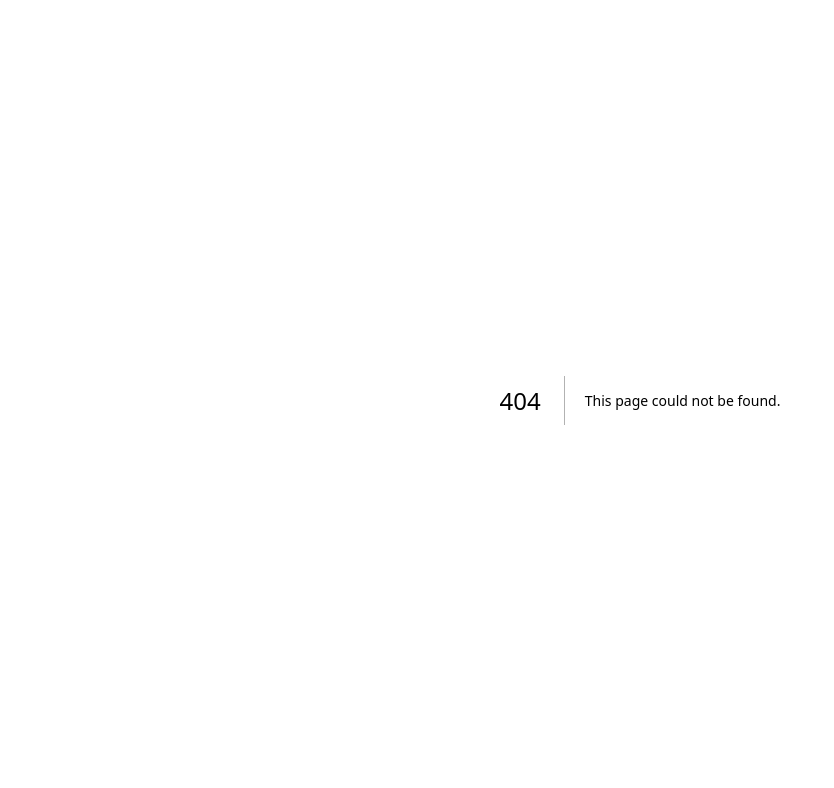
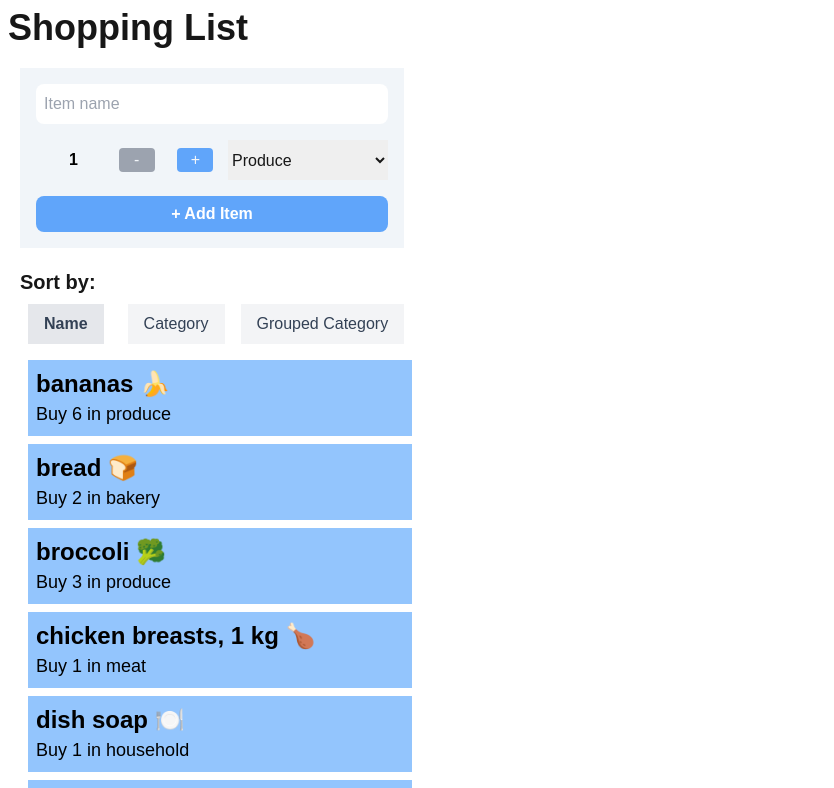
Before and after one commit to TL610/cprg306-assignments, a Next.js app: page /week-11 in a window 1280 px wide. Before the commit this address had no page. Shown: the top 788 px of the page, without its empty margins (0-834 px from the left). Built offline with nearby package versions, Linux system fonts and the light colour scheme.

Commit message:
week-11 startup

```diff
--- /dev/null
+++ b/app/week-11/item-list.js
@@ -0,0 +1,107 @@
+"use client";
+
+import { useState } from "react";
+import Item from "./item";
+
+export default function ItemList({ items }) {
+  // State Variable
+  const [sortBy, setSortBy] = useState("name");
+
+  // Create a copy of the items array
+
+  // Sort items by name or category
+  if (sortBy === "category") {
+    items.sort((a, b) => a.category.localeCompare(b.category));
+  } else if (sortBy === "grouped category") {
+    // Group items by category and sort categories and items alphabetically
+    items = items.reduce((acc, item) => {
+      if (!acc[item.category]) {
+        acc[item.category] = [];
+      }
+      acc[item.category].push(item);
+      return acc;
+    }, {});
+
+    // Sort categories alphabetically
+    items = Object.keys(items)
+      .sort()
+      .reduce((acc, category) => {
+        // Sort items within each category alphabetically
+        acc[category] = items[category].sort((a, b) =>
+          a.name.localeCompare(b.name)
+        );
+        return acc;
+      }, {});
+  } else {
+    items.sort((a, b) => a.name.localeCompare(b.name));
+  }
+
+  return (
+    <section className="m-5">
+      <h2 className="text-xl font-bold">Sort by:</h2>
+      <div className="flex space-x-4">
+        <button
+          className={`px-4 py-2  m-2 text-slate-700 ${
+            sortBy === "name" ? " bg-gray-200 font-bold " : " bg-gray-100 "
+          }`}
+          onClick={() => setSortBy("name")}
+        >
+          Name
+        </button>
+
+        <button
+          className={`px-4 py-2 m-2 text-slate-700${
+            sortBy === "category" ? " bg-gray-200 font-bold " : " bg-gray-100 "
+          }`}
+          onClick={() => setSortBy("category")}
+          //onClick={(e) => handleClick(e)}
+        >
+          Category
+        </button>
+
+        <button
+          className={`px-4 py-2 m-2 text-slate-700${
+            sortBy === "grouped category"
+              ? " bg-gray-200 font-bold "
+              : " bg-gray-100 "
+          }`}
+          onClick={() => setSortBy("grouped category")}
+        >
+          Grouped Category
+        </button>
+      </div>
+      {sortBy === "grouped category" ? (
+        Object.keys(items).map((category) => (
+          <div className="m-2" key={category}>
+            <h2 className="font-bold capitalize text-3xl">{category}</h2>
+            <ul>
+              {items[category].map((item) => (
+                <li key={item.id}>
+                  <Item
+                    key={item.id}
+                    name={item.name}
+                    quantity={item.quantity}
+                    category={item.category}
+                  />
+                </li>
+              ))}
+            </ul>
+          </div>
+        ))
+      ) : (
+        <ul>
+          {items.map((item) => (
+            <li key={item.id}>
+              <Item
+                key={item.id}
+                name={item.name}
+                quantity={item.quantity}
+                category={item.category}
+              />
+            </li>
+          ))}
+        </ul>
+      )}
+    </section>
+  );
+}
--- /dev/null
+++ b/app/week-11/item.js
@@ -0,0 +1,12 @@
+export default function Item({ name, quantity, category }) {
+  return (
+    <section className="m-2 p-2 w-96 bg-blue-300 text-black ">
+      <ul>
+        <p className="text-2xl font-bold">{name}</p>
+        <li className="text-lg">
+          Buy {quantity} in {category}
+        </li>
+      </ul>
+    </section>
+  );
+}
--- /dev/null
+++ b/app/week-11/items.json
@@ -0,0 +1,74 @@
+[
+  {
+    "id": "1h2GJKH12gkHG31h1H",
+    "name": "milk, 4 L 🥛",
+    "quantity": 1,
+    "category": "dairy"
+  },
+  {
+    "id": "2KJH3k2j3H1k2J3K1H",
+    "name": "bread 🍞",
+    "quantity": 2,
+    "category": "bakery"
+  },
+  {
+    "id": "3h2KJH3k2j3H1k2J3",
+    "name": "eggs, dozen 🥚",
+    "quantity": 2,
+    "category": "dairy"
+  },
+  {
+    "id": "4k2J3K1H2GJKH12gk",
+    "name": "bananas 🍌",
+    "quantity": 6,
+    "category": "produce"
+  },
+  {
+    "id": "5H1h1H2KJH3k2j3H",
+    "name": "broccoli 🥦",
+    "quantity": 3,
+    "category": "produce"
+  },
+  {
+    "id": "6H1k2J3K1H2GJKH1",
+    "name": "chicken breasts, 1 kg 🍗",
+    "quantity": 1,
+    "category": "meat"
+  },
+  {
+    "id": "7gkHG31h1H2KJH3k",
+    "name": "pasta sauce 🍝",
+    "quantity": 3,
+    "category": "canned goods"
+  },
+  {
+    "id": "8j3H1k2J3K1H2GJK",
+    "name": "spaghetti, 454 g 🍝",
+    "quantity": 2,
+    "category": "dry goods"
+  },
+  {
+    "id": "9H12gkHG31h1H2KJ",
+    "name": "toilet paper, 12 pack 🧻",
+    "quantity": 1,
+    "category": "household"
+  },
+  {
+    "id": "10H3k2j3H1k2J3K1",
+    "name": "paper towels, 6 pack",
+    "quantity": 1,
+    "category": "household"
+  },
+  {
+    "id": "11k2J3K1H2GJKH12",
+    "name": "dish soap 🍽️",
+    "quantity": 1,
+    "category": "household"
+  },
+  {
+    "id": "12GJKH12gkHG31h1",
+    "name": "hand soap 🧼",
+    "quantity": 4,
+    "category": "household"
+  }
+]
--- /dev/null
+++ b/app/week-11/new-item.js
@@ -0,0 +1,127 @@
+"use client";
+import { useState } from "react";
+
+export default function NewItem({ onAddItem }) {
+  const [name, setName] = useState("");
+  const [quantity, setQuantity] = useState(1);
+  const [category, setCategory] = useState("Produce");
+
+  const increment = () => {
+    setQuantity(quantity + 1);
+  };
+  const decrement = () => {
+    setQuantity(quantity - 1);
+  };
+
+  const reset = () => {
+    setName("");
+    setQuantity(1);
+    setCategory("Produce");
+  };
+
+  const handleSubmit = (event) => {
+    // Prevent the default form submission behavior
+    event.preventDefault();
+
+    //id should be a random string.
+    //Create an item object with the current values of name, quantity, and category.
+    const item = {
+      id: Math.floor(Math.random() * 1000),
+      name: name,
+      quantity: quantity,
+      category: category,
+    };
+    //Log the item object to the console
+    console.log("Item:", item);
+    // Call the onAddItem function prop with the item object as an argument
+    onAddItem(item);
+    // Reset the state variables to their initial values
+    reset();
+  };
+
+  return (
+    // Line 1
+    <div
+      className="
+    bg-slate-100 m-5 p-4 w-96"
+    >
+      <div className="flex content-center">
+        <input
+          className="w-96 h-10 rounded-lg p-2"
+          type="text"
+          value={name}
+          onChange={(e) => setName(e.target.value)}
+          placeholder="Item name" // placeholder - hint text
+          required // required attribute
+        />
+      </div>
+
+      <div className=" flex mt-4">
+        <div className="flex-1 p-2">
+          <p className="text-black font-bold text-center">{quantity}</p>
+        </div>
+        <div className="flex-1">
+          <button
+            onClick={decrement}
+            className="
+              w-9 m-2 rounded
+            text-slate-100
+            bg-blue-400
+            hover:bg-blue-700
+            disabled:bg-gray-400 "
+            disabled={quantity === 1}
+          >
+            -
+          </button>
+        </div>
+        <div className="flex-1">
+          <button
+            onClick={increment}
+            className="
+              w-9 m-2 rounded
+            text-slate-100
+            bg-blue-400
+            hover:bg-blue-700
+            disabled:bg-gray-400 "
+            disabled={quantity === 20}
+          >
+            +
+          </button>
+        </div>
+        <div className="flex">
+          <select
+            value={category}
+            onChange={(e) => setCategory(e.target.value)}
+            className="w-40"
+          >
+            <option value="Produce">Produce</option>
+            <option value="Dairy">Dairy</option>
+            <option value="Bakery">Bakery</option>
+            <option value="Meat">Meat</option>
+            <option value="Frozen Foods">Frozen Foods</option>
+            <option value="Canned Goods">Canned Goods</option>
+            <option value="Dry Goods">Dry Goods</option>
+            <option value="Beverages">Beverages</option>
+            <option value="Snacks">Snacks</option>
+            <option value="Household">Household</option>
+            <option value="Other">Other</option>
+          </select>
+        </div>
+      </div>
+
+      <div className="flex">
+        <button
+          onClick={handleSubmit}
+          className="
+          font-bold
+          h-9 w-96 mt-4 rounded-lg
+          text-white
+          bg-blue-400
+          hover:bg-blue-700"
+        >
+          + Add Item
+        </button>
+      </div>
+    </div>
+  );
+}
--- /dev/null
+++ b/app/week-11/page.js
@@ -0,0 +1,22 @@
+"use client";
+
+import NewItem from "./new-item";
+import ItemList from "./item-list";
+import itemData from "./items.json";
+import { useState } from "react";
+
+export default function Page() {
+  const [items, setItems] = useState(itemData);
+
+  const handleAddItem = (item) => {
+    setItems([...items, item]);
+  };
+
+  return (
+    <main>
+      <h1 className="text-4xl font-bold m-2 mb-4">Shopping List</h1>
+      <NewItem onAddItem={handleAddItem} />
+      <ItemList items={items} />
+    </main>
+  );
+}
```
